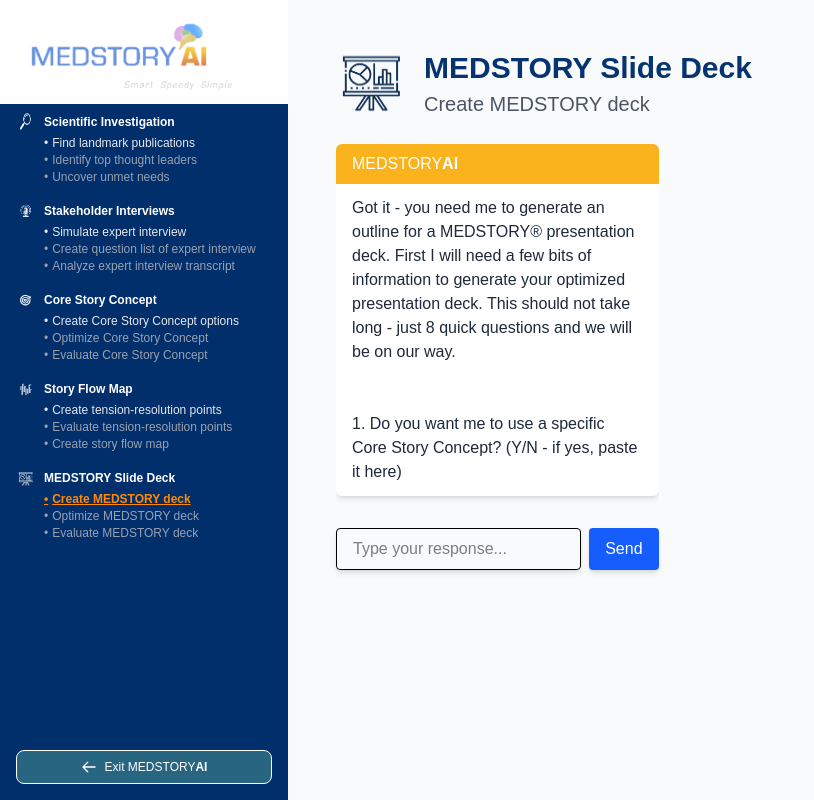
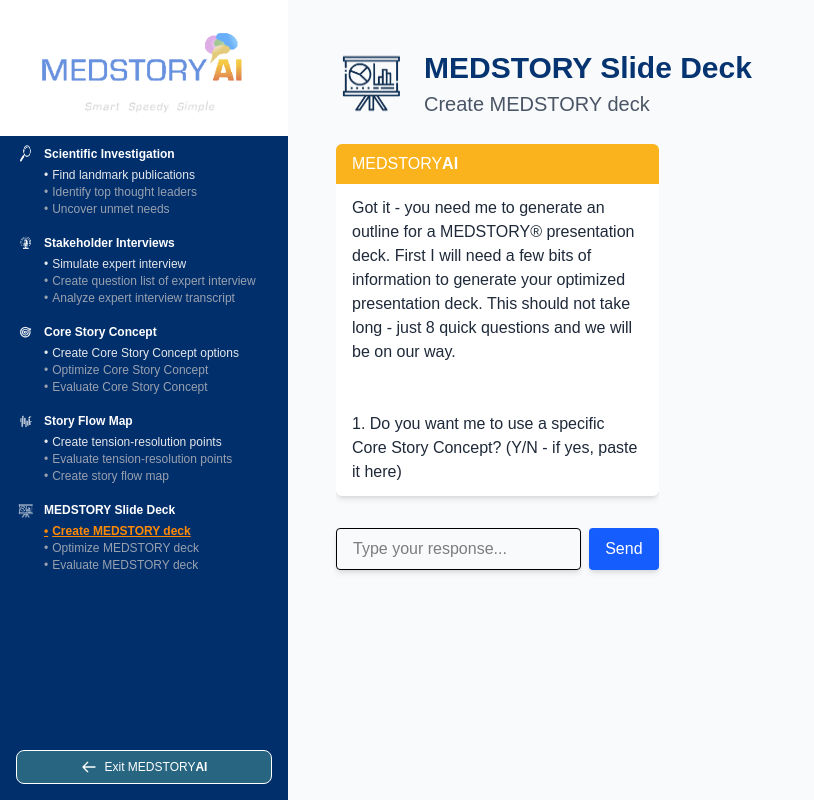
Before and after one commit to jaburnell920/medstory-ai, a Next.js app: page /slide-presentation/deck-generation in a window 1280 px wide. Shown: the whole page, without its empty margins (0-814 px from the left). Built offline with nearby package versions, Linux system fonts and the light colour scheme.

Commit message:
updated logo

```diff
--- a/src/app/components/PageLayout.tsx
+++ b/src/app/components/PageLayout.tsx
@@ -32,21 +32,21 @@
       {/* Sidebar with white background extending full height */}
       <aside className="w-72 bg-white flex flex-col flex-shrink-0 h-screen fixed">
         {/* Logo section with white background */}
-        <div className="bg-white p-4 pb-2 flex-col">
+        <div className="bg-white p-6 pb-4 flex-col">
           <Image
             src="/medstory_logo_wo_sss.png"
             alt="MEDSTORYAI Logo"
-            width={180}
-            height={58}
-            className="h-14 w-auto border-0 outline-0"
+            width={200}
+            height={64}
+            className="h-16 w-auto border-0 outline-0"
           />
-          <div className="flex justify-end pr-8">
+          <div className="flex justify-end pr-10">
             <Image
               src="/smart-speedy-simple.png"
               alt="Smart Speedy Simple"
-              width={130}
-              height={20}
-              className="mt-1 h-5 w-auto opacity-70 border-0 outline-0"
+              width={150}
+              height={24}
+              className="mt-2 h-6 w-auto opacity-70 border-0 outline-0"
             />
           </div>
         </div>
```
